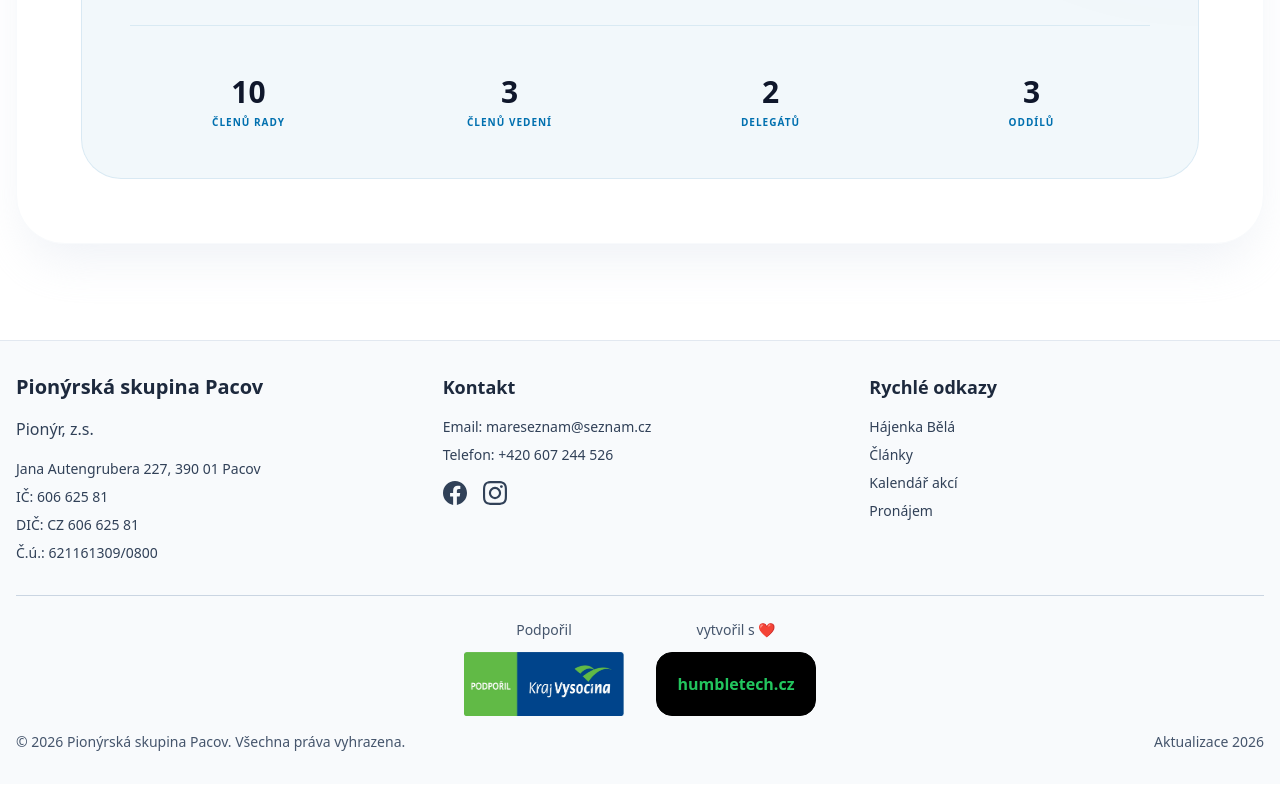
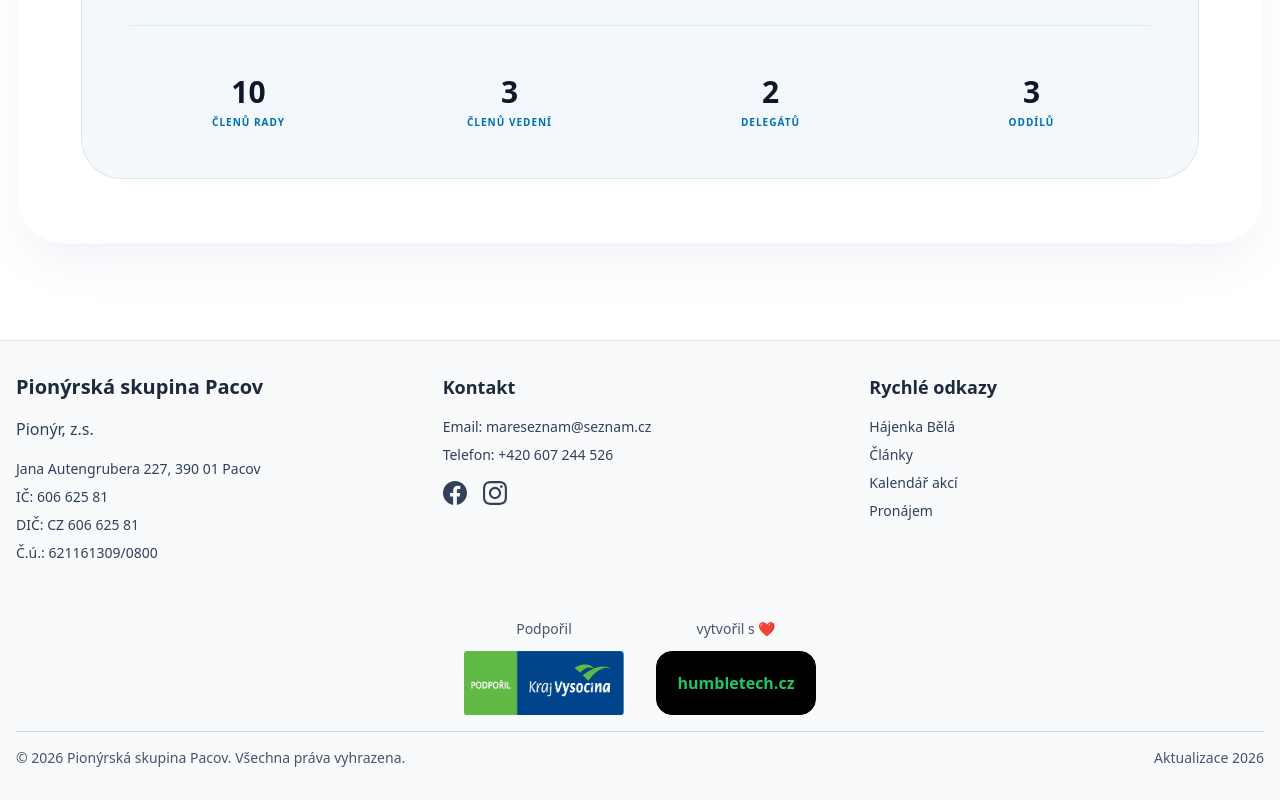
Before and after one commit to Beranad880/pionyrtaborpacov, a Next.js app: page / in a window 1280 px wide. Shown: the part 6218-7018 px from the top of the page. Built offline with nearby package versions, Linux system fonts and the light colour scheme; no server answers; the database is empty.

Commit message:
fix: adjust footer layout by removing unnecessary border and improving spacing

```diff
--- a/components/Footer.tsx
+++ b/components/Footer.tsx
@@ -95,7 +95,7 @@ export default function Footer() {
           </div>
         </div>
 
-        <div className="border-t border-slate-300 mt-8 pt-6 flex flex-col items-center gap-4 text-sm text-slate-600">
+        <div className="mt-8 pt-6 flex flex-col items-center gap-4 text-sm text-slate-600">
           <div className="flex items-end justify-center gap-8">
             <div className="flex flex-col items-center w-40">
               <p className="text-sm text-slate-600 mb-3">Podpořil</p>
@@ -124,6 +124,7 @@ export default function Footer() {
               </a>
             </div>
           </div>
+          <div className="border-t border-slate-300 w-full" />
           <div className="flex justify-between w-full">
             <p>&copy; 2026 {siteInfo.title}. Všechna práva vyhrazena.</p>
             <p>Aktualizace 2026</p>
```
